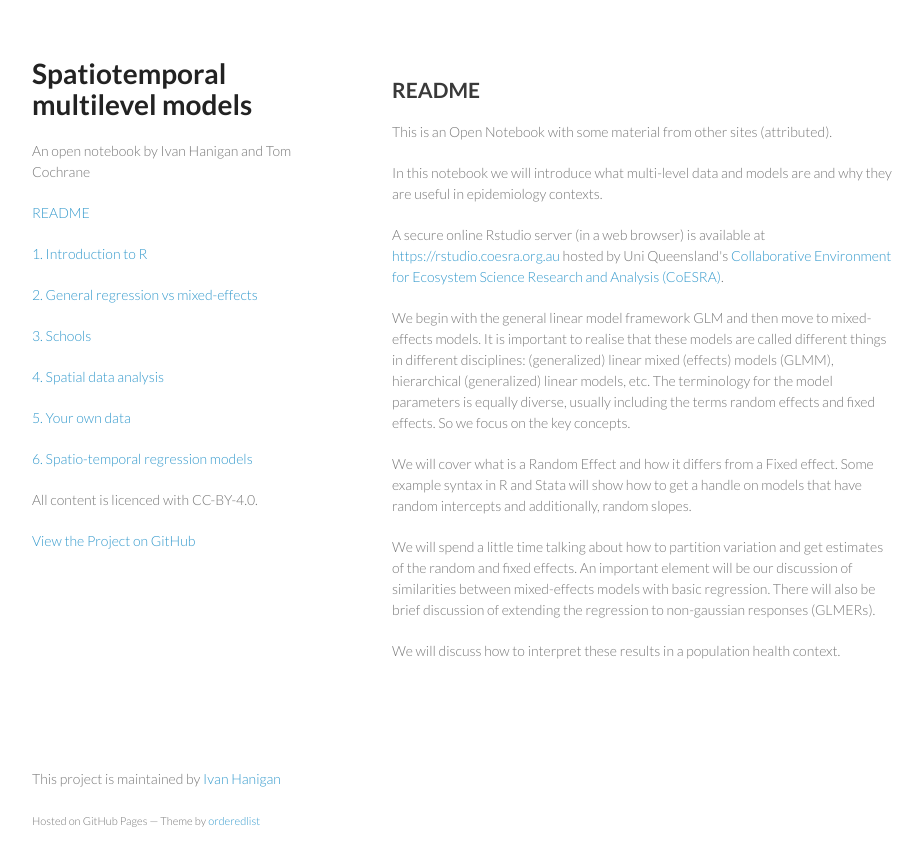
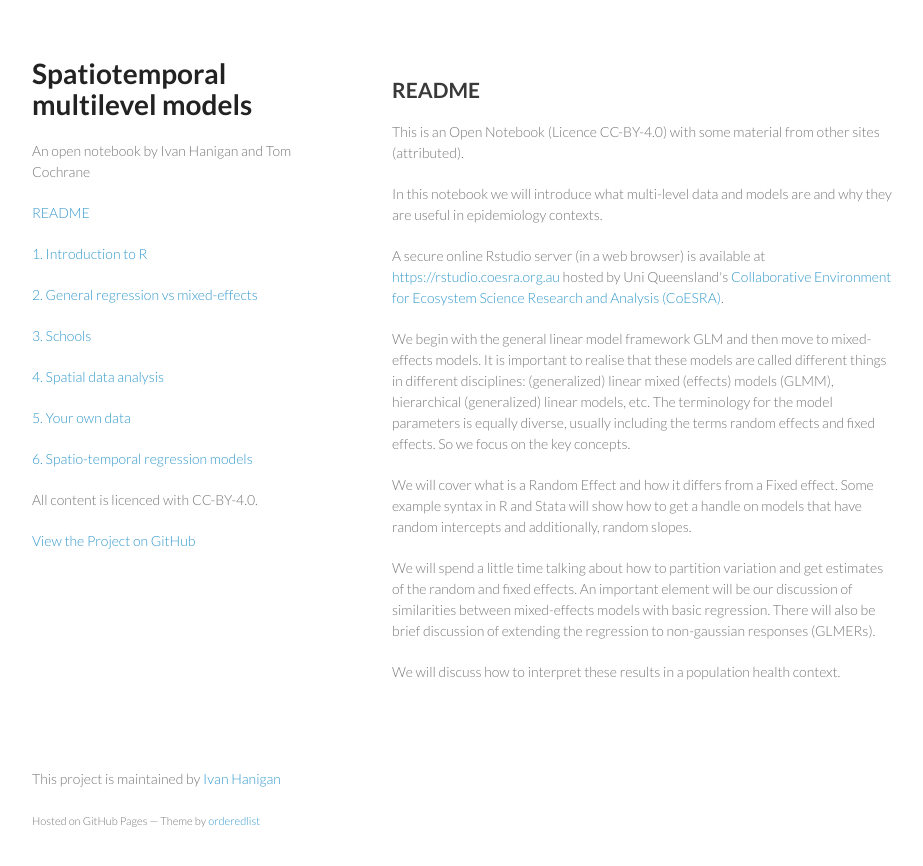
Before and after one commit to ivanhanigan/spatiotemporal-multilevel-models, a Jekyll site: the page index.html, which Jekyll copies as it is, in a window 1280 px wide. Shown: the top 866 px of the page, without its empty margins (178-1101 px from the left). Built offline with Jekyll 4.4.1, drawn with Linux system fonts in a browser that asks for light colours; comment, search, counter and statistics services are not loaded.

Commit message:
add ccby

```diff
--- a/index.html
+++ b/index.html
@@ -40,7 +40,7 @@
 <p>
 <h2>README</h2>
 
-<p>This is an Open Notebook with some material from other sites (attributed).</p>
+<p>This is an Open Notebook (Licence CC-BY-4.0) with some material from other sites (attributed).</p>
 
 <p>In this notebook we will introduce what multi-level data and models are and why they are useful in epidemiology contexts.</p>
 
--- a/spatiotemporal-multilevel-models.org
+++ b/spatiotemporal-multilevel-models.org
@@ -1432,7 +1432,7 @@ layout: default
 title: README
 ---
 
-This is an Open Notebook with some material from other sites (attributed).
+This is an Open Notebook (Licence CC-BY-4.0) with some material from other sites (attributed).
 
 In this notebook we will introduce what multi-level data and models are and why they are useful in epidemiology contexts.
 
```
Also changed, not shown: README.md.
